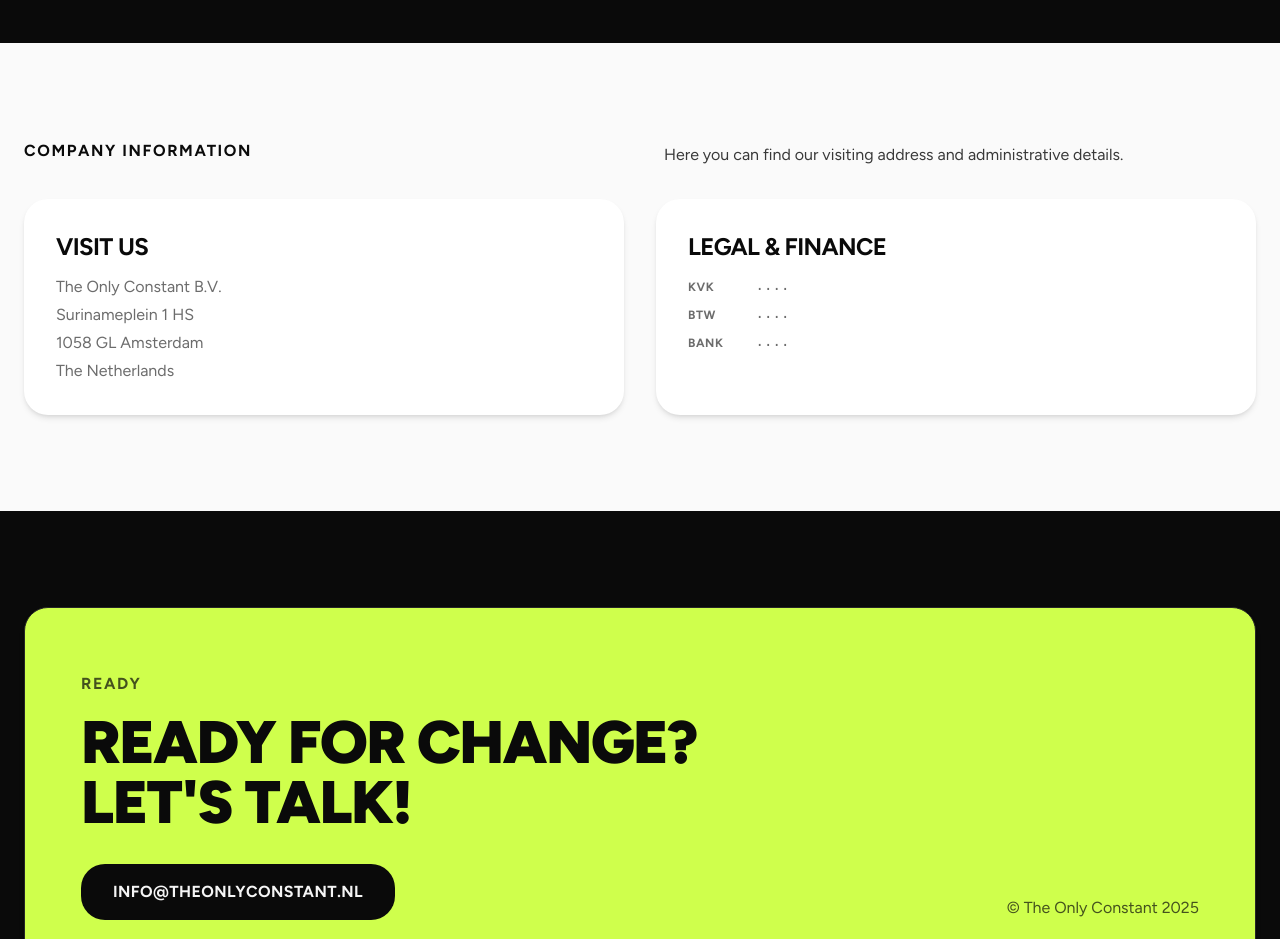
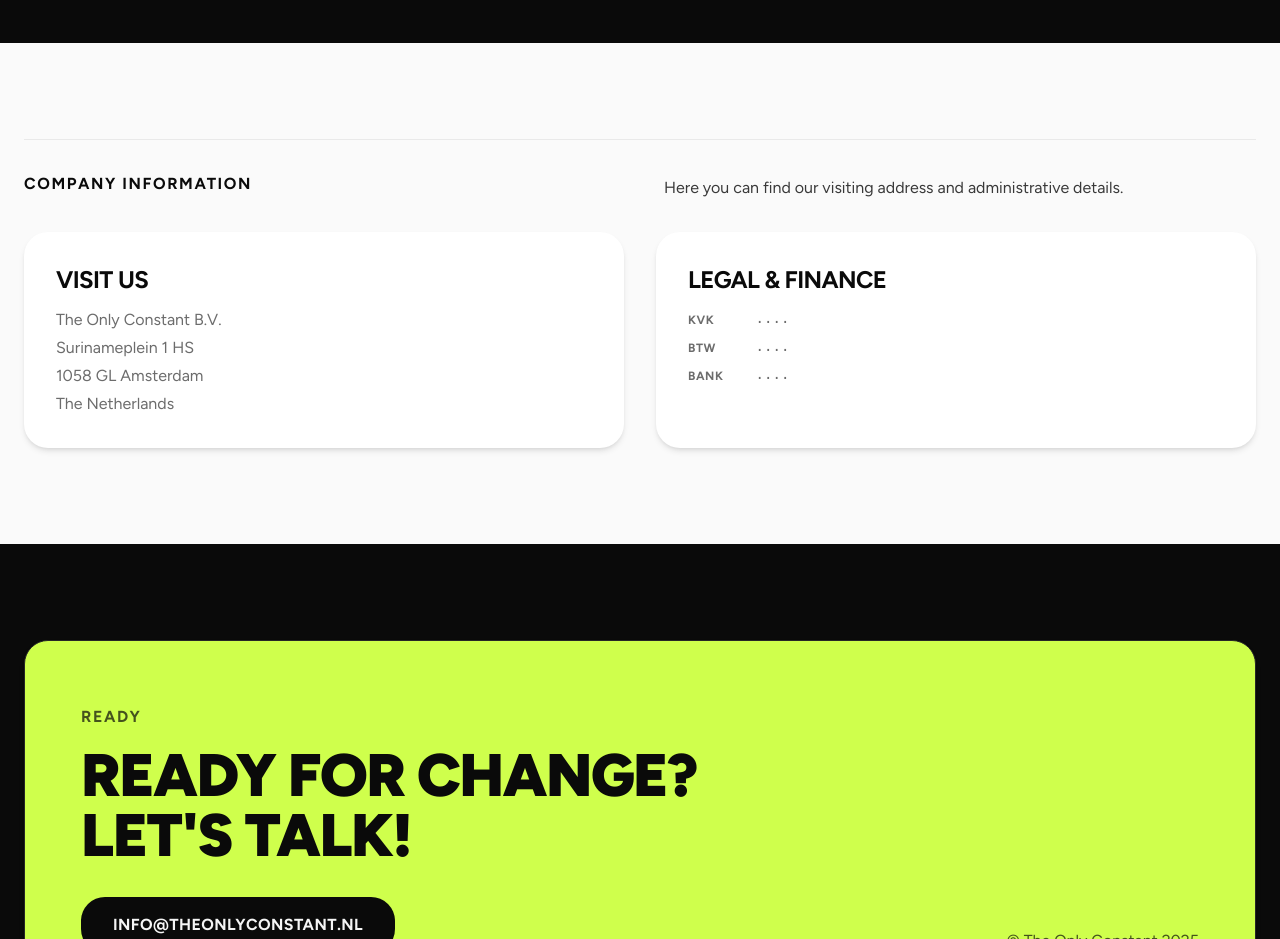
Before and after one commit to jaap-paaj/toc-website, a Next.js app: page /contact in a window 1280 px wide. Shown: the part 860-1799 px from the top of the page. Built offline with nearby package versions, Linux system fonts and the light colour scheme.

Commit message:
Fix: enable canonical divider in ContactDetailsModule

```diff
--- a/src/app/_components/contact/modules/ContactDetailsModule.tsx
+++ b/src/app/_components/contact/modules/ContactDetailsModule.tsx
@@ -15,7 +15,7 @@
                 <div className={cn("flex flex-col", spacing.component.sectionHeader)}>
                     <SectionHeader
                         variant="split"
-                        divider={false}
+                        divider={true}
                         eyebrow={contactContent.details.eyebrow}
                         description={contactContent.details.description}
                     />
```
